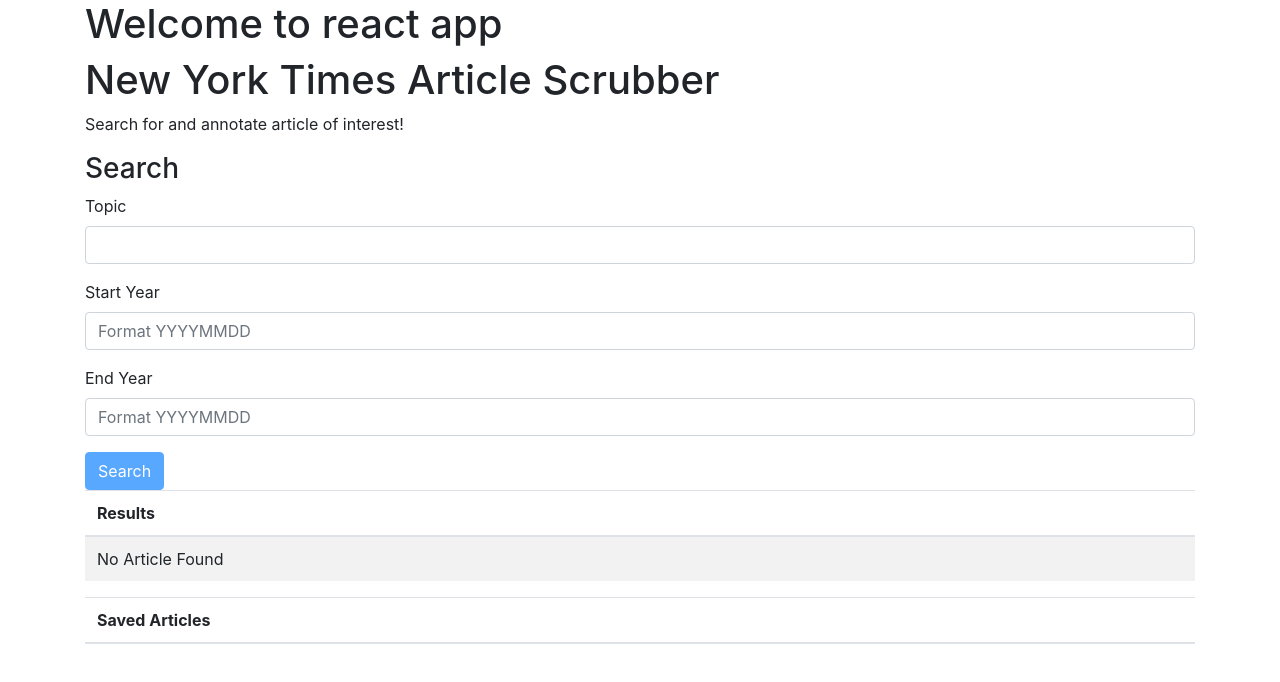
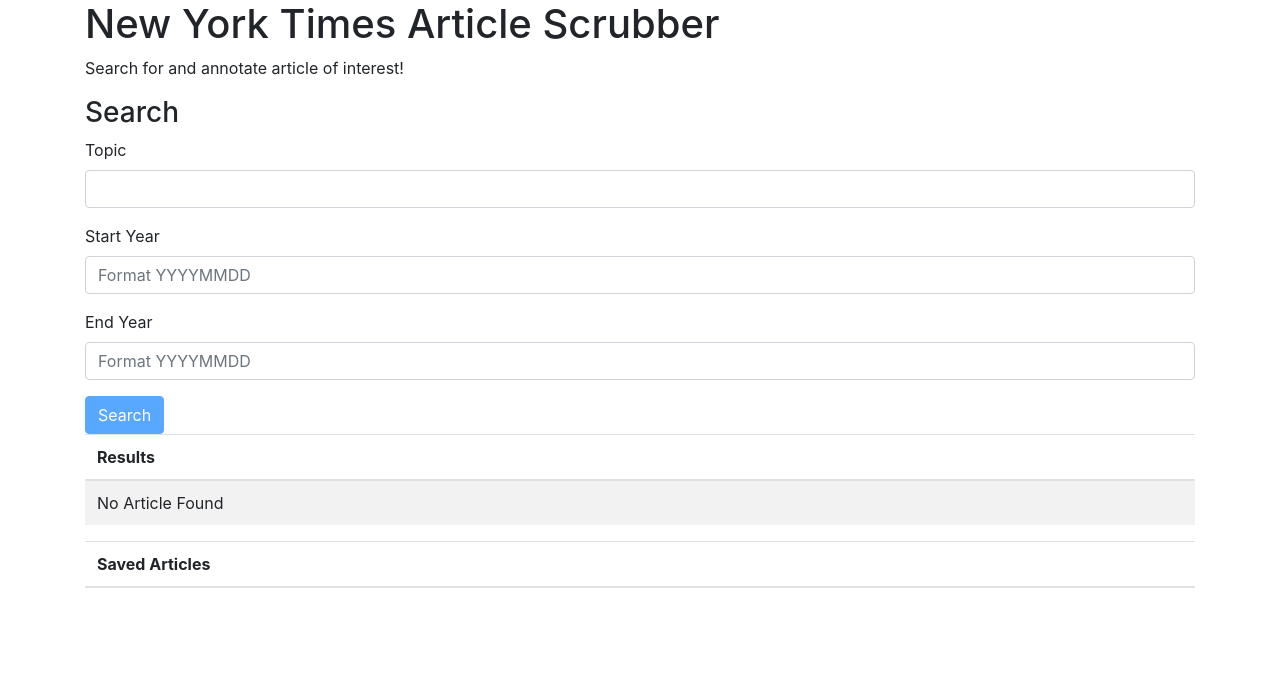
Before and after one commit to dotrong/nyt-search, a React app: page public/index.html in a window 1280 px wide. Built offline with nearby package versions, Linux system fonts and the light colour scheme; files whose address does not match are found by name.

Commit message:
update index.html

```diff
--- a/public/index.html
+++ b/public/index.html
@@ -5,9 +5,6 @@
     </head>
     <body>
         <div class="container">
-                    <!-- Content here -->
-
-            <h1>Welcome to react app</h1>
 
             <div id="app">
 
```
